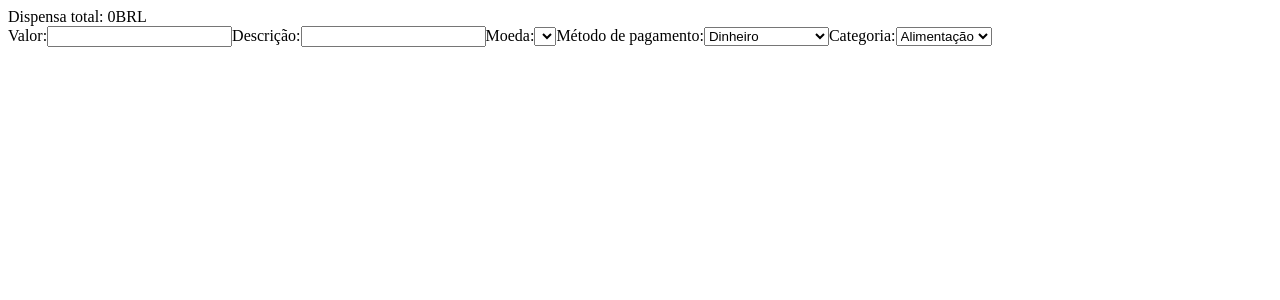
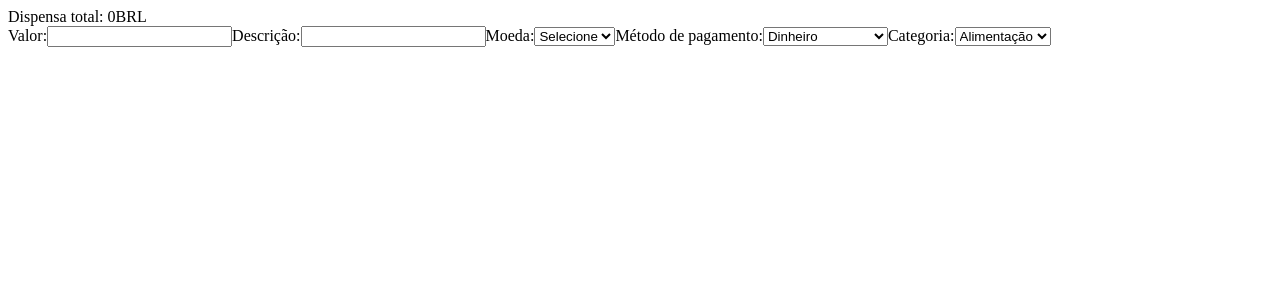
Before and after one commit to cae07/sd-013-a-project-trybewallet, a React (Create React App) app: page /carteira in a window 1280 px wide. Shown: the top 300 px of the page. Built offline with nearby package versions, Linux system fonts and the light colour scheme.

Commit message:
Requisito 6

```diff
--- a/src/pages/Wallet.js
+++ b/src/pages/Wallet.js
@@ -48,7 +48,9 @@ class Wallet extends React.Component {
     return (
       <label htmlFor="moeda">
         Moeda:
-        <select>Selecione</select>
+        <select>
+          <option>Selecione</option>
+        </select>
       </label>
     );
   }
```
